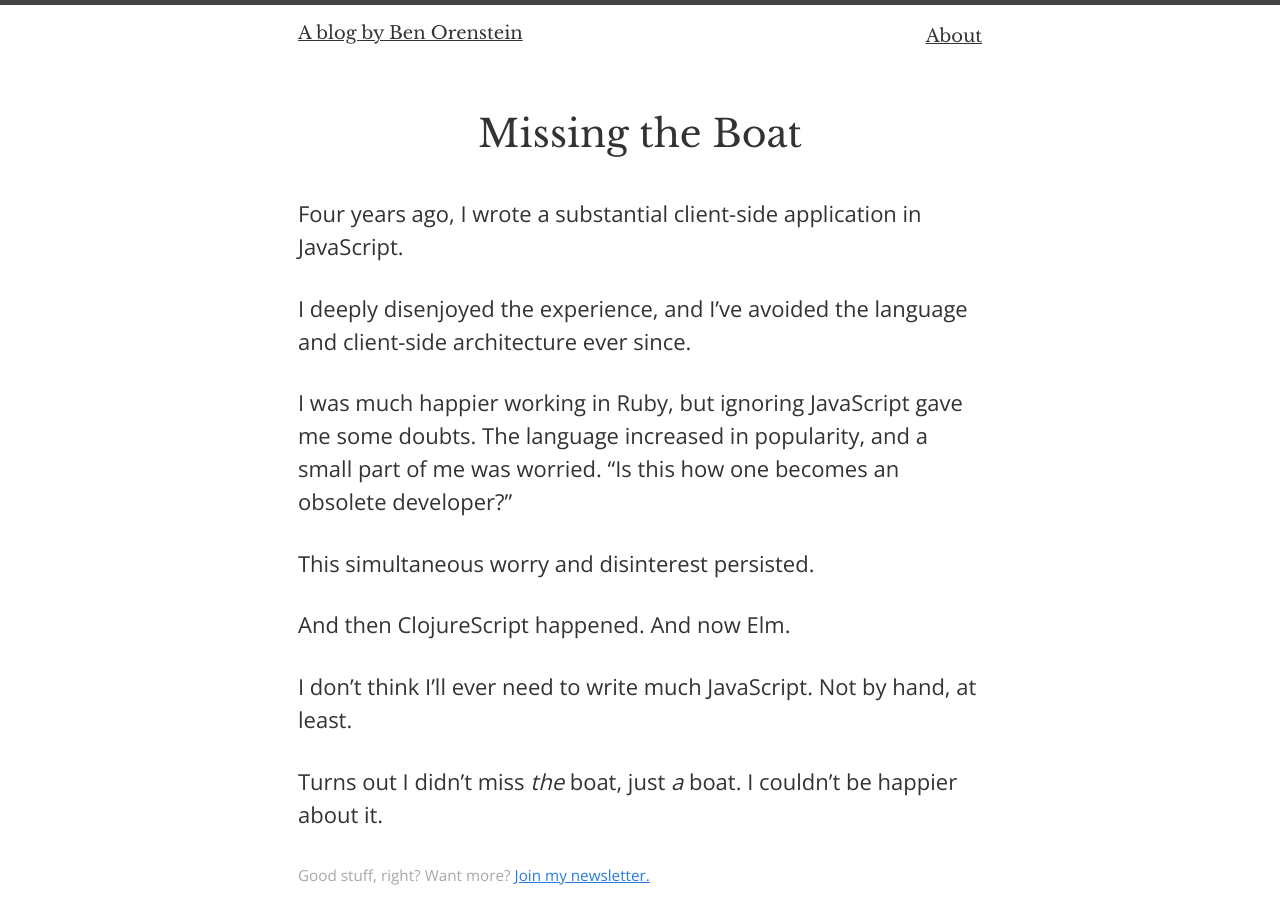
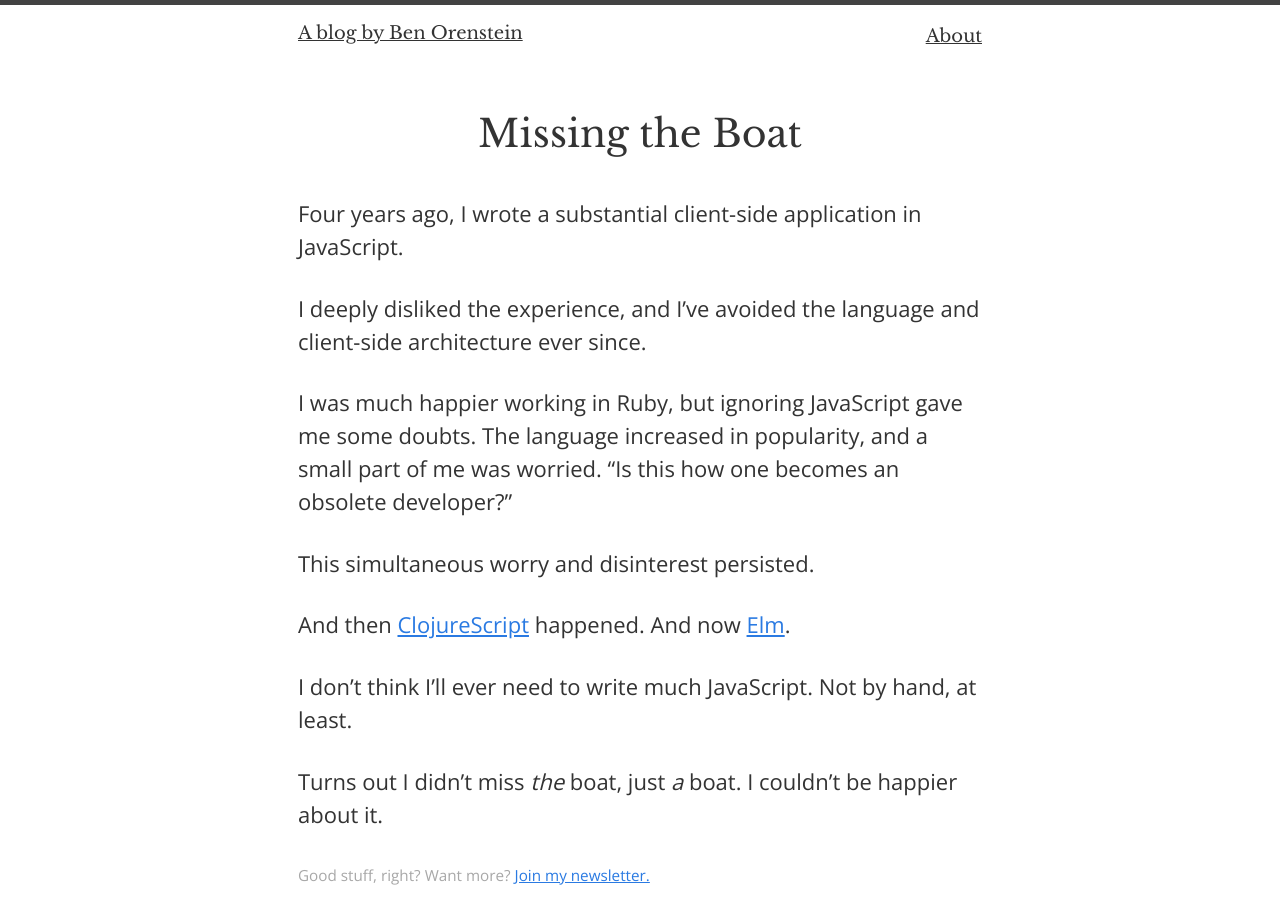
Before and after one commit to r00k/blog, a Jekyll site: the page built from _posts/2016-02-18-missing-the-boat.md, in a window 1280 px wide. Built offline with Jekyll 4.4.1, drawn with Linux system fonts in a browser that asks for light colours.

Commit message:
Add links

```diff
--- a/_posts/2016-02-18-missing-the-boat.md
+++ b/_posts/2016-02-18-missing-the-boat.md
@@ -5,13 +5,13 @@ layout: post
 
 Four years ago, I wrote a substantial client-side application in JavaScript.
 
-I deeply disenjoyed the experience, and I've avoided the language and client-side architecture ever since.
+I deeply disliked the experience, and I've avoided the language and client-side architecture ever since.
 
 I was much happier working in Ruby, but ignoring JavaScript gave me some doubts. The language increased in popularity, and a small part of me was worried. "Is this how one becomes an obsolete developer?"
 
 This simultaneous worry and disinterest persisted.
 
-And then ClojureScript happened. And now Elm.
+And then [ClojureScript](https://github.com/clojure/clojurescript) happened. And now [Elm](http://elm-lang.org/).
 
 I don't think I'll ever need to write much JavaScript. Not by hand, at least.
 
```
